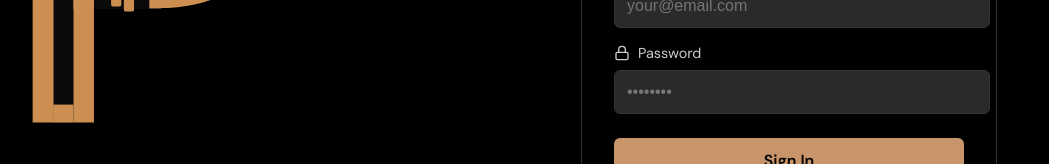
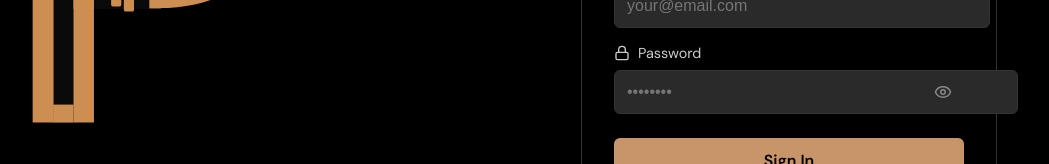
Before and after one commit to danielmadridg/danielmadridg.github.io, a React (Vite) app: page /login in a window 1280 px wide. Shown: the part 447-611 px from the top of the page, without its empty margins (171-1220 px from the left). Built offline with nearby package versions, Linux system fonts and the light colour scheme; no server answers.

Commit message:
Add password visibility toggle to login page

```diff
--- a/src/pages/Login.tsx
+++ b/src/pages/Login.tsx
@@ -6,7 +6,7 @@
   updateProfile
 } from 'firebase/auth';
 import { auth, googleProvider } from '../config/firebase';
-import { Mail, Lock, Chrome, User } from 'lucide-react';
+import { Mail, Lock, Chrome, User, Eye, EyeOff } from 'lucide-react';
 
 const Login: React.FC = () => {
   const [email, setEmail] = useState('');
@@ -15,6 +15,7 @@
   const [isSignUp, setIsSignUp] = useState(false);
   const [error, setError] = useState<string | null>(null);
   const [loading, setLoading] = useState(false);
+  const [showPassword, setShowPassword] = useState(false);
 
   const handleGoogleSignIn = async () => {
     try {
@@ -266,8 +267,9 @@
               <Lock size={16} />
               Password
             </label>
+            <div style={{ position: 'relative' }}>
               <input
-              type="password"
+                type={showPassword ? "text" : "password"}
                 value={password}
                 onChange={(e) => setPassword(e.target.value)}
                 required
@@ -276,6 +278,7 @@
                 style={{
                   width: '100%',
                   padding: '0.75rem',
+                  paddingRight: '2.5rem',
                   background: '#2a2a2a',
                   border: '1px solid #333',
                   borderRadius: '6px',
@@ -285,6 +288,26 @@
                 }}
                 placeholder="••••••••"
               />
+              <button
+                type="button"
+                onClick={() => setShowPassword(!showPassword)}
+                style={{
+                  position: 'absolute',
+                  right: '0.75rem',
+                  top: '50%',
+                  transform: 'translateY(-50%)',
+                  background: 'none',
+                  border: 'none',
+                  color: '#888',
+                  cursor: 'pointer',
+                  padding: 0,
+                  display: 'flex',
+                  alignItems: 'center'
+                }}
+              >
+                {showPassword ? <EyeOff size={18} /> : <Eye size={18} />}
+              </button>
+            </div>
           </div>
 
           <button
```
Lines whose indentation alone changed are shown as unchanged.
